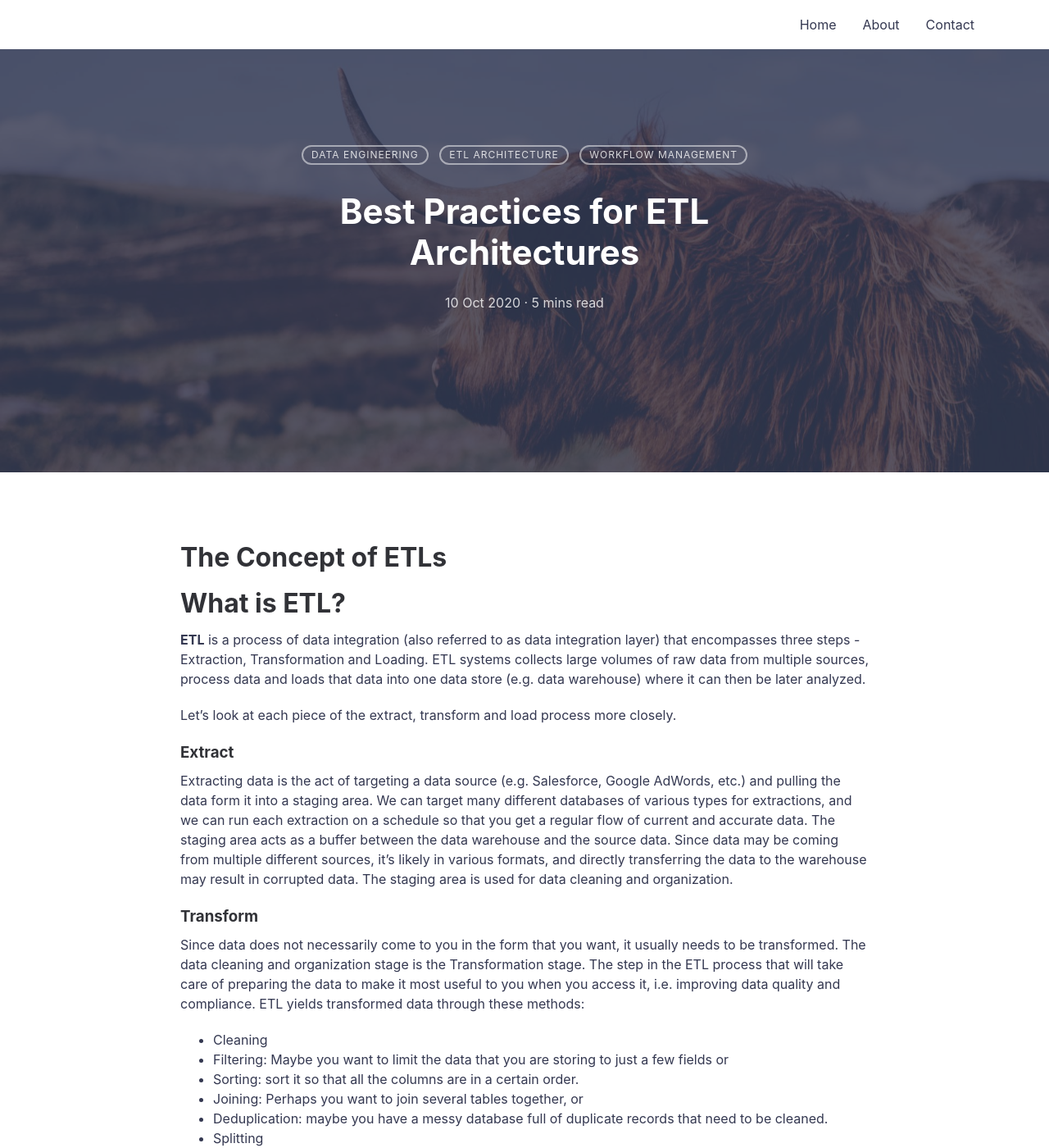
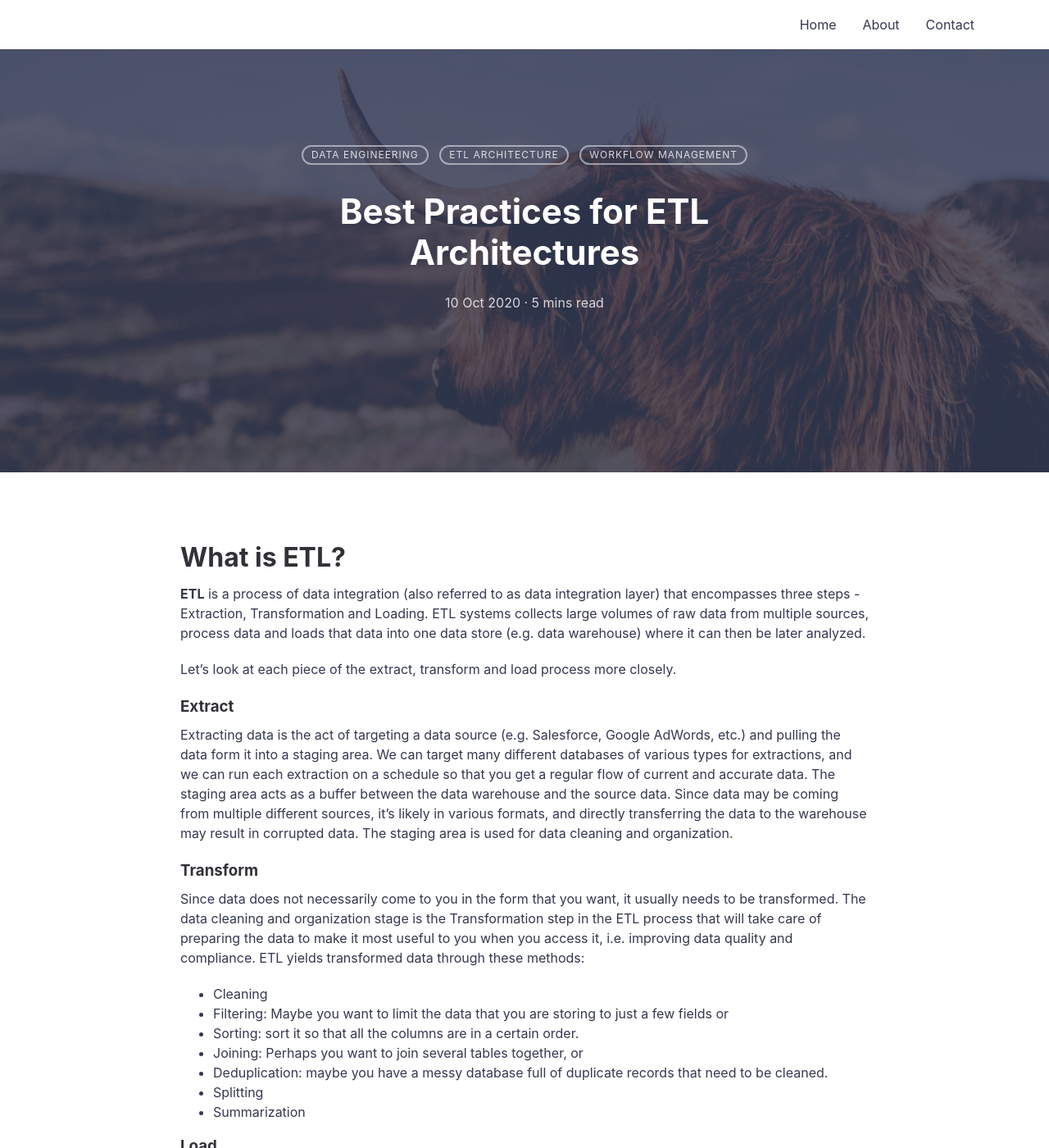
Before and after one commit to DataDima90/ai.github.io, a Jekyll site: the page built from _posts/2020-10-10-AirFlow.md, in a window 1280 px wide and 1400 px high. Shown: the whole window at 82% size. Built offline with Jekyll 4.4.1, drawn with Linux system fonts in a browser that asks for light colours; a script that is not in the unit is left out.

Commit message:
Update 2020-10-10-AirFlow.md

```diff
--- a/_posts/2020-10-10-AirFlow.md
+++ b/_posts/2020-10-10-AirFlow.md
@@ -8,9 +8,6 @@ mathjax: true
 summary: ETL Architecture
 ---
 
-# The Concept of ETLs
-
-
 # What is ETL?
 **ETL** is a process of data integration (also referred to as data integration layer) that encompasses three steps - Extraction, Transformation and Loading. ETL systems collects large volumes of raw data from multiple sources, process data and loads that data into one data store (e.g. data warehouse) where it can then be later analyzed.
 
@@ -20,7 +17,7 @@ Let's look at each piece of the extract, transform and load process more closely
 Extracting data is the act of targeting a data source (e.g. Salesforce, Google AdWords, etc.) and pulling the data form it into a staging area. We can target many different databases of various types for extractions, and we can run each extraction on a schedule so that you get a regular flow of current and accurate data. The staging area acts as a buffer between the data warehouse and the source data. Since data may be coming from multiple different sources, it's likely in various formats, and directly transferring the data to the warehouse may result in corrupted data. The staging area is used for data cleaning and organization.
 
 ### Transform
-Since data does not necessarily come to you in the form that you want, it usually needs to be transformed. The data cleaning and organization stage is the Transformation stage. The step in the ETL process that will take care of preparing the data to make it most useful to you when you access it, i.e. improving data quality and compliance. ETL yields transformed data through these methods:
+Since data does not necessarily come to you in the form that you want, it usually needs to be transformed. The data cleaning and organization stage is the Transformation step in the ETL process that will take care of preparing the data to make it most useful to you when you access it, i.e. improving data quality and compliance. ETL yields transformed data through these methods:
 - Cleaning
 - Filtering: Maybe you want to limit the data that you are storing to just a few fields or
 - Sorting: sort it so that all the columns are in a certain order.
```
